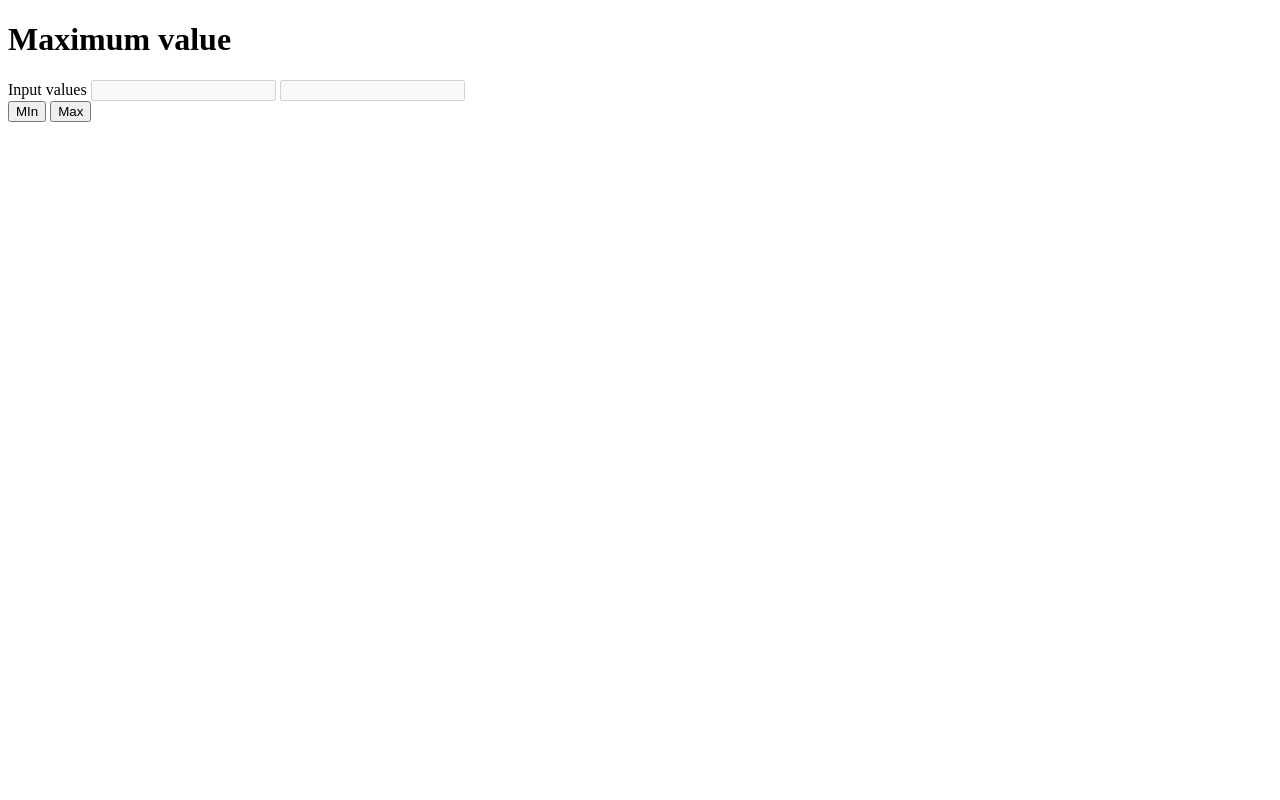
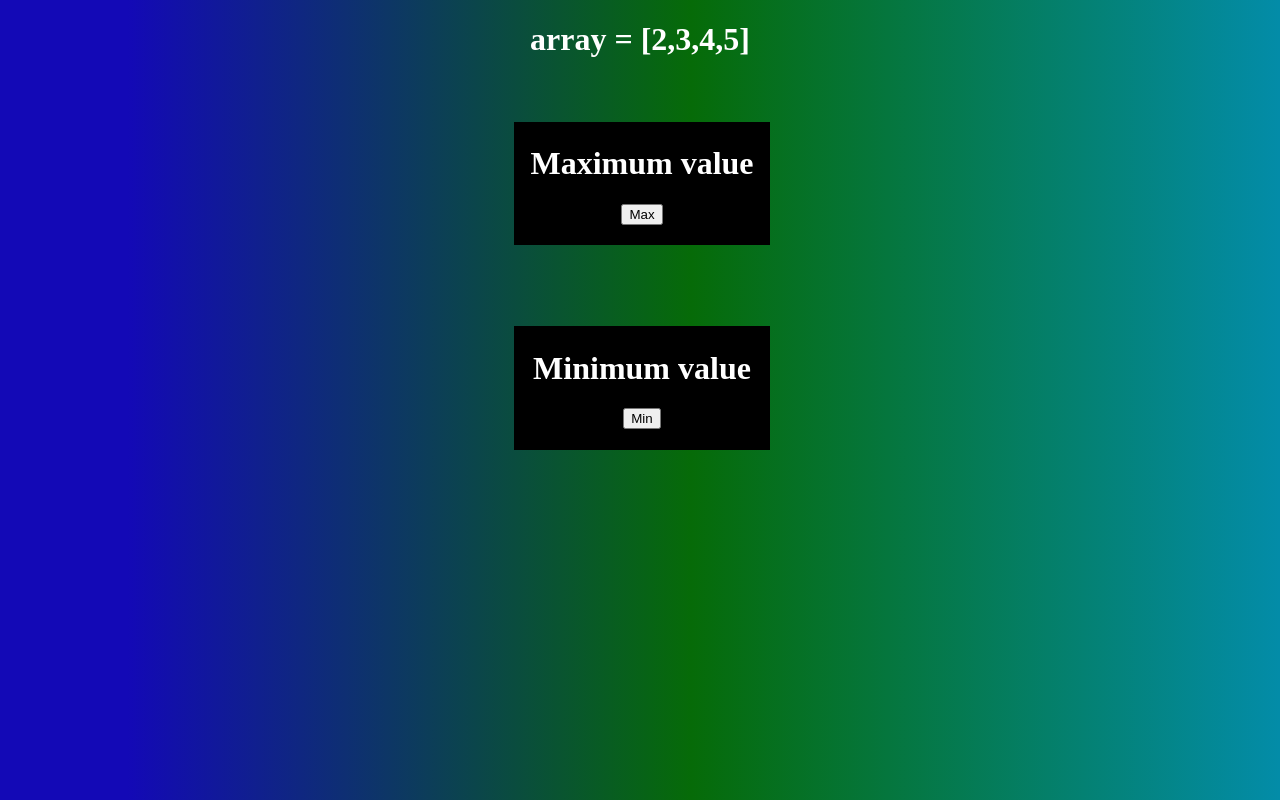
Before and after one commit to JsonSept/minMax, a plain HTML site: page index.html in a window 1280 px wide. Drawn offline with Linux system fonts and the light colour scheme.

Commit message:
added css to my html

```diff
--- a/index.html
+++ b/index.html
@@ -4,19 +4,23 @@
     <meta charset="UTF-8">
     <meta name="viewport" content="width=device-width, initial-scale=1.0">
     <title>Maximum and minimum</title>
+    <link rel="stylesheet" href="style.css">
 </head>
 <body>
+    <h1>array = [2,3,4,5]</h1>
+
     <div class="container">
         <h1>Maximum value</h1>
-            <label for="" >Input values</label>
-            <input type="text" disabled>
-            <input type="text" disabled>
+
+        <button id="max">Max</button>
+        <h3 id="answer"></h3>
     </div>
-    <button id="btn1">MIn</button>
-    <button id="max">Max</button>
+    <br>
+    <div class="container">
+        <h1>Minimum value</h1>
+    <button id="btn1">Min</button>
     <h3 id="answer1"></h3>
-    <h3 id="answer"></h3>
-
+    </div>
     <script src="/script.js"></script>
 </body>
 </html>
--- /dev/null
+++ b/style.css
@@ -0,0 +1,25 @@
+body {
+    text-align: center;
+    background: rgb(19,9,182);
+background: linear-gradient(90deg, rgba(19,9,182,1) 10%, rgba(6,107,8,1) 54%, rgba(3,140,168,1) 100%);
+color:#fff
+
+}
+
+.container {
+    margin-top: 5%;
+    margin-left: 40%;
+    background-color: black;
+    border: 2px solid black;
+    box-shadow: black;
+    width: 20%;
+    text-align: center;
+}
+
+@media screen and (max-width: 300px) {
+    .container {
+        margin-left: 20%;
+
+        width: 60%;
+    }
+}
```
